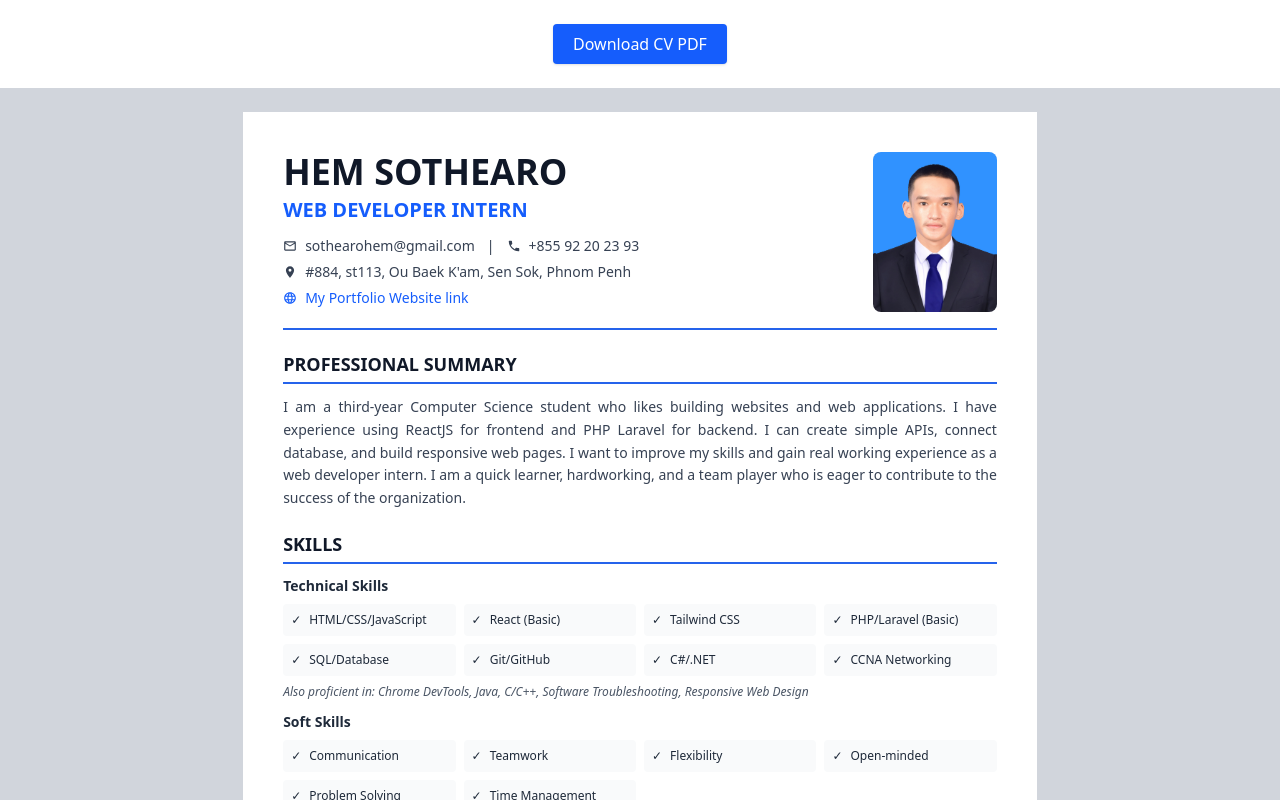
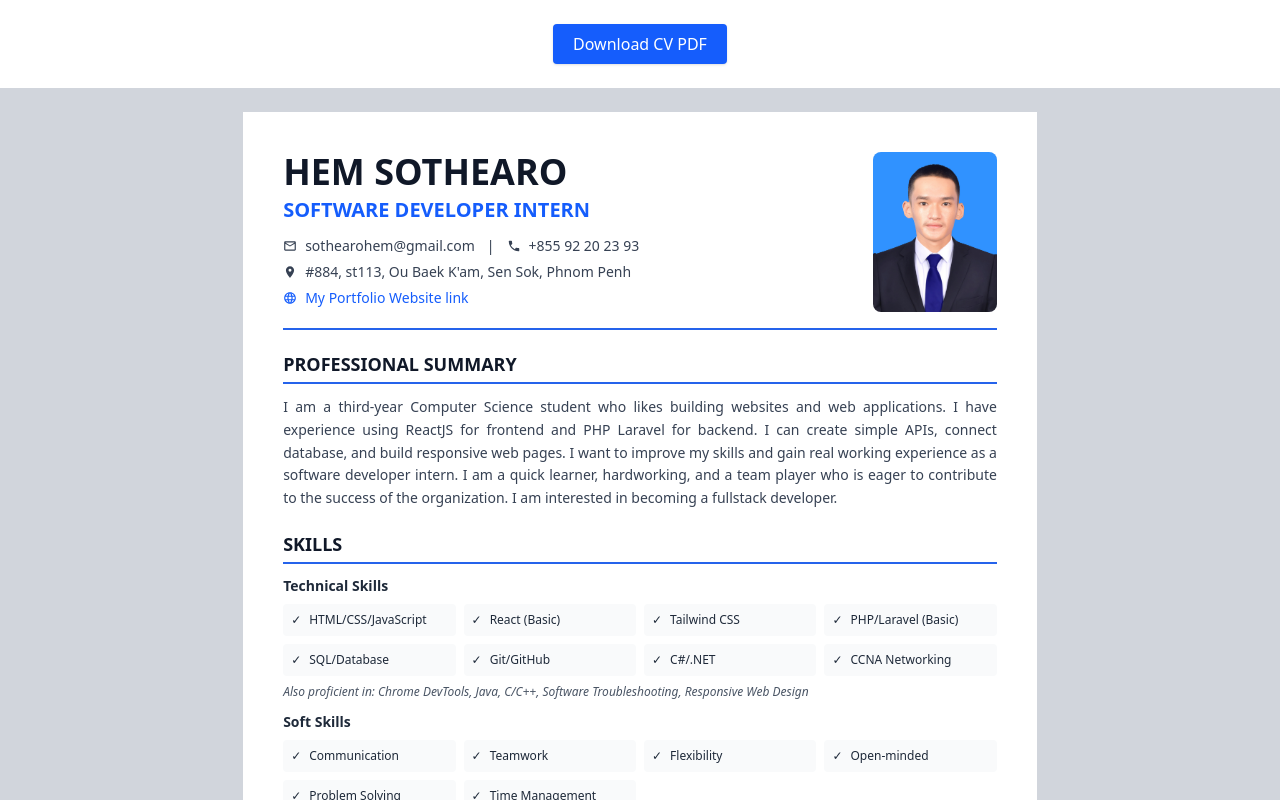
Before and after one commit to SothearoHEM/CV, a React (Vite) app: page / in a window 1280 px wide. Shown: the top 800 px of the page. Built offline with nearby package versions, Linux system fonts and the light colour scheme.

Commit message:
Edit to Sotfware Dev Intern

```diff
--- a/src/components/CV.jsx
+++ b/src/components/CV.jsx
@@ -10,7 +10,7 @@ const CV = React.forwardRef((props, ref) => {
   // Personal Information
   const personalInfo = {
     name: "HEM SOTHEARO",
-    jobTitle: "WEB DEVELOPER INTERN",
+    jobTitle: "SOFTWARE DEVELOPER INTERN",
     email: "sothearohem@gmail.com",
     phone: "+855 92 20 23 93",
     address: "#884, st113, Ou Baek K'am, Sen Sok, Phnom Penh",
@@ -19,7 +19,7 @@ const CV = React.forwardRef((props, ref) => {
   };
 
   // Professional Summary
-  const professionalSummary = "I am a third-year Computer Science student who likes building websites and web applications. I have experience using ReactJS for frontend and PHP Laravel for backend. I can create simple APIs, connect database, and build responsive web pages. I want to improve my skills and gain real working experience as a web developer intern. I am a quick learner, hardworking, and a team player who is eager to contribute to the success of the organization.";
+  const professionalSummary = "I am a third-year Computer Science student who likes building websites and web applications. I have experience using ReactJS for frontend and PHP Laravel for backend. I can create simple APIs, connect database, and build responsive web pages. I want to improve my skills and gain real working experience as a software developer intern. I am a quick learner, hardworking, and a team player who is eager to contribute to the success of the organization. I am interested in becoming a fullstack developer.";
 
   // Technical Skills
   const technicalSkills = [
```
